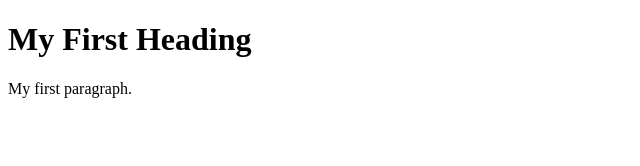
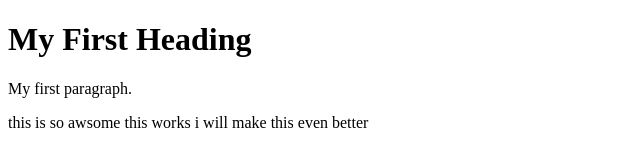
Before and after one commit to Vytho/personal_page, a plain HTML site: page index.html in a window 1280 px wide. Shown: the whole page, without its empty margins (0-640 px from the left). Drawn offline with Linux system fonts and the light colour scheme.

Commit message:
Update index.html

```diff
--- a/index.html
+++ b/index.html
@@ -4,6 +4,7 @@
 
 <h1>My First Heading</h1>
 <p>My first paragraph.</p>
+ <p>this is so awsome this works i will make this even better</p>
 
 </body>
 </html>
```
